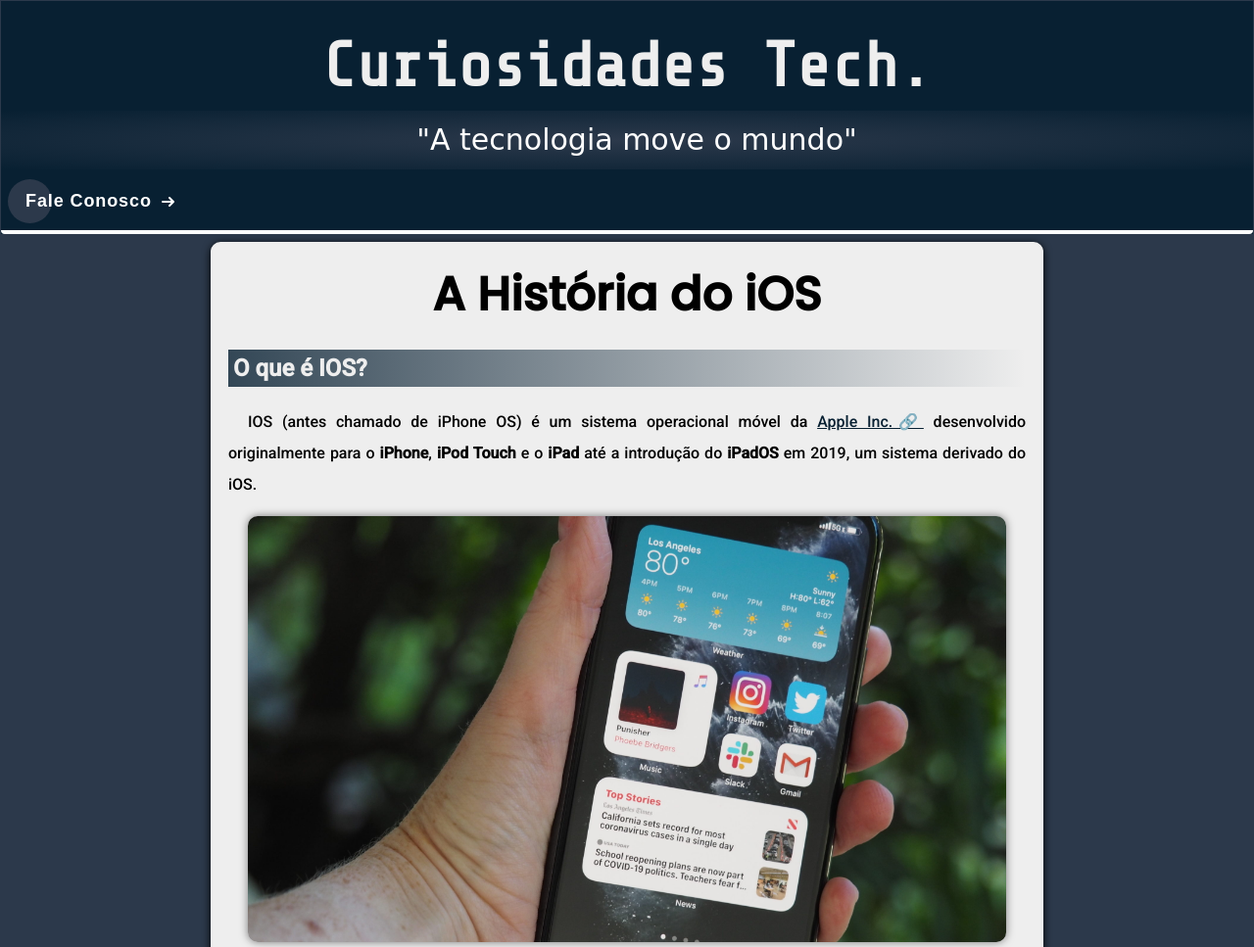
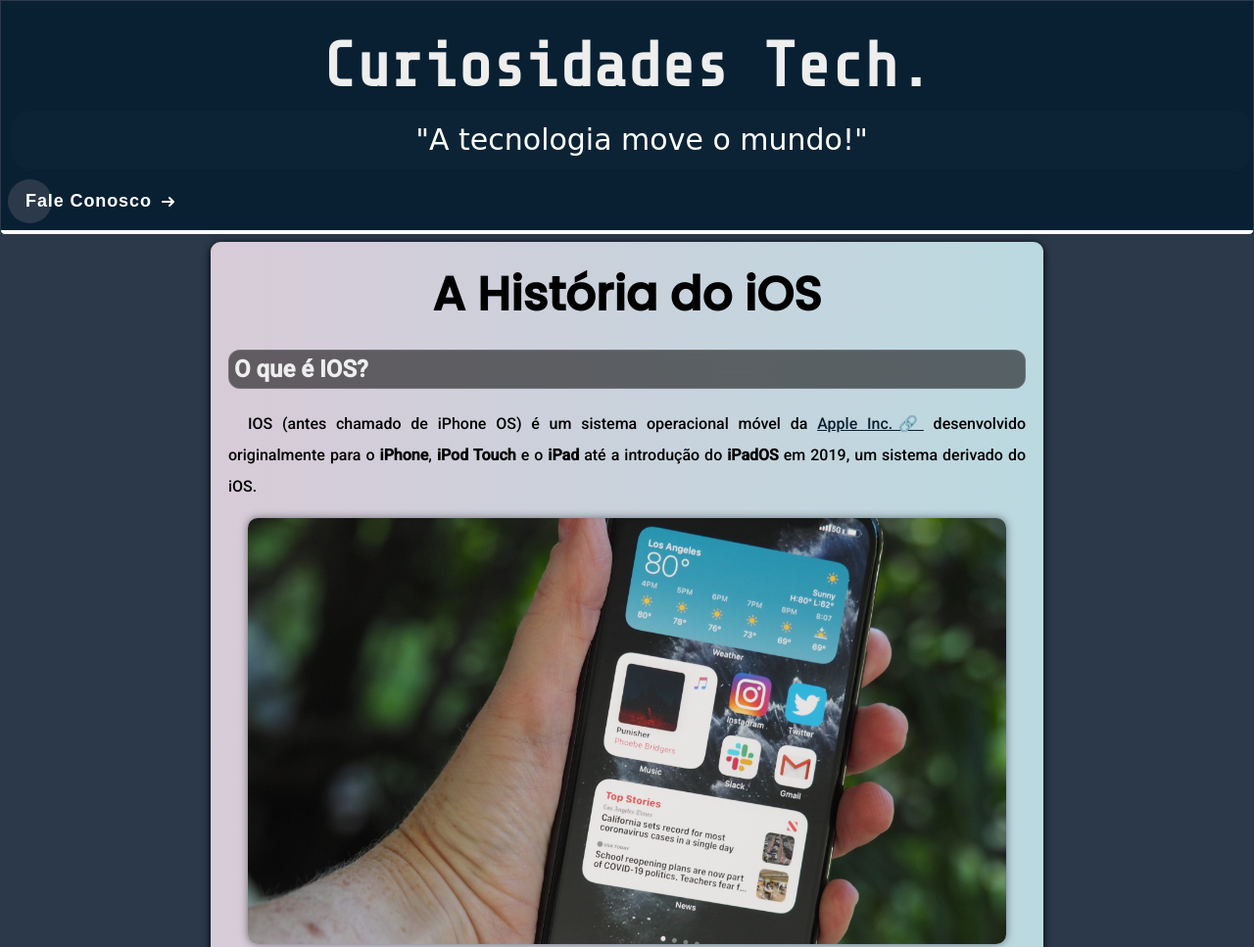
Before and after one commit to gajesus11/projeto-ios, a plain HTML site: page index.html in a window 1280 px wide. Shown: the top 967 px of the page at 98% size. Drawn offline with nearby package versions, Linux system fonts and the light colour scheme; a web font is replaced by a local one.

Commit message:
BG atualizado

```diff
--- a/index.html
+++ b/index.html
@@ -11,7 +11,11 @@
 
     <header>
         <h1>Curiosidades Tech.</h1>
-        <p id="t1">"A tecnologia move o mundo"</p>
+
+                <abbr title="Steve Jobs">
+                    <p id="t1">"A tecnologia move o mundo!"</p>
+                </abbr>
+
 
         <button class="cta">
             <span><a href="https://www.linkedin.com/in/gabriel-santana-79a890230/" target="_blank">Fale Conosco</a></span>
--- a/style.css
+++ b/style.css
@@ -38,7 +38,11 @@
 
 h2{
 
-    background-image: linear-gradient(to right, #334756, rgba(255, 255, 255, 0));
+    backdrop-filter: blur(25px) saturate(75%);
+    -webkit-backdrop-filter: blur(25px) saturate(75%);
+    background-color: rgba(0, 0, 0, 0.55);
+    border-radius: 12px;
+    border: 1px solid rgba(255, 255, 255, 0.125);
     padding: 5px;
     color: #EEEEEE;
 
@@ -94,20 +98,26 @@
 }
 
 #t1{
+
     color: white;
     text-align: center;
     font-size: 30px;
     font-family: 'Lateef', cursive;
-    margin: 10px 0px 10px 0px;
-    background-color: #2C394B;
-    background-image: radial-gradient(#2c394b, #082032);
+    margin: 10px 0px 10px 10px;
+    background-color: #2c394b1a;
+    border-radius: 20px;
+
+
 
 
 
 }
 
 main{
-    background-color: #EEEEEE;
+    background-color: #d8cbd8;
+    background-image: linear-gradient(90deg, #d8cbd8 0%, #bbd9e0 100%);
+
+
     min-height: 2400px;
      max-height: 4500px;
     max-width: 850px;
```
